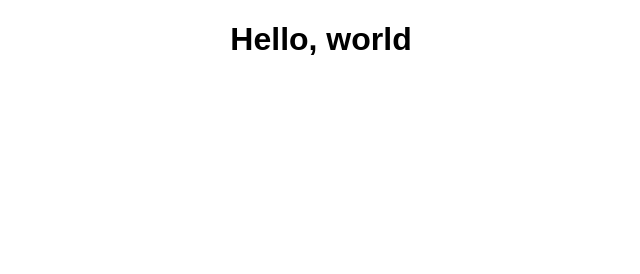
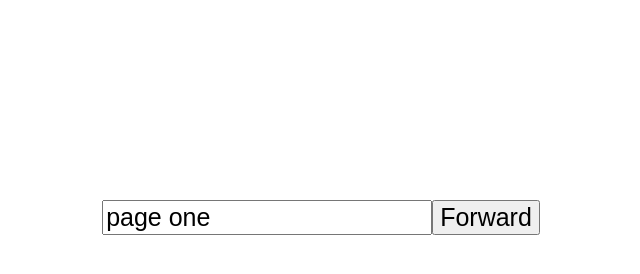
Before and after one commit to mattphillips/react-state-nav, a React app: page / in a window 1280 px wide. Shown: the whole page, without its empty margins (319-959 px from the left). Built offline with nearby package versions, Linux system fonts and the light colour scheme.

Commit message:
Add inputs to change page values and navigate

```diff
--- a/src/components/App/App.css
+++ b/src/components/App/App.css
@@ -1,3 +1,13 @@
 .App {
   text-align: center;
+  margin-top: 200px;
 }
+
+input {
+  font-size: 25px;
+}
+
+button {
+  font-size: 25px;
+  cursor: pointer;
+}
--- a/src/components/App/index.js
+++ b/src/components/App/index.js
@@ -1,10 +1,42 @@
 import React from 'react';
 import './App.css';
+import Page from '../Page';
 
-export default function App () {
+const click = (update, newPage, state) => (e) => {
+  window.history.pushState(newPage, null, newPage);
+  update({
+    ...state,
+    currentPage: newPage
+  });
+};
+
+const change = (update, state) => (e) => {
+  const value = e.target.value;
+  update({
+    ...state,
+    values: {
+      ...state.values,
+      [state.currentPage]: value
+    }
+  });
+};
+
+export default function App ({ state, update }) {
+  const page = state.currentPage;
+  const { routes, values } = state;
   return (
     <div className="App">
-      <h1>Hello, world</h1>
+      <Page>
+        <input onChange={change(update, state)} type="text" value={values[page]} />
+        {
+          page !== 'one' &&
+          <button type="button" onClick={click(update, routes[page].back, state)}>Back</button>
+        }
+        {
+          page !== 'three' &&
+          <button type="button" onClick={click(update, routes[page].forward, state)}>Forward</button>
+        }
+      </Page>
     </div>
   );
 }
```
